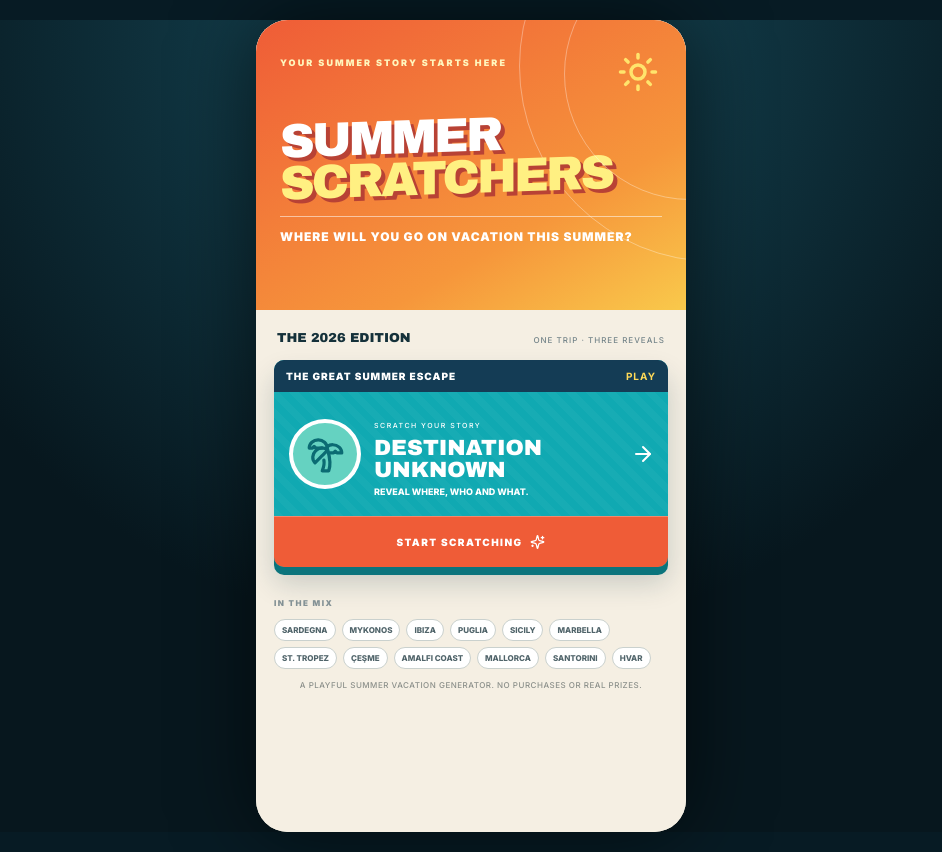
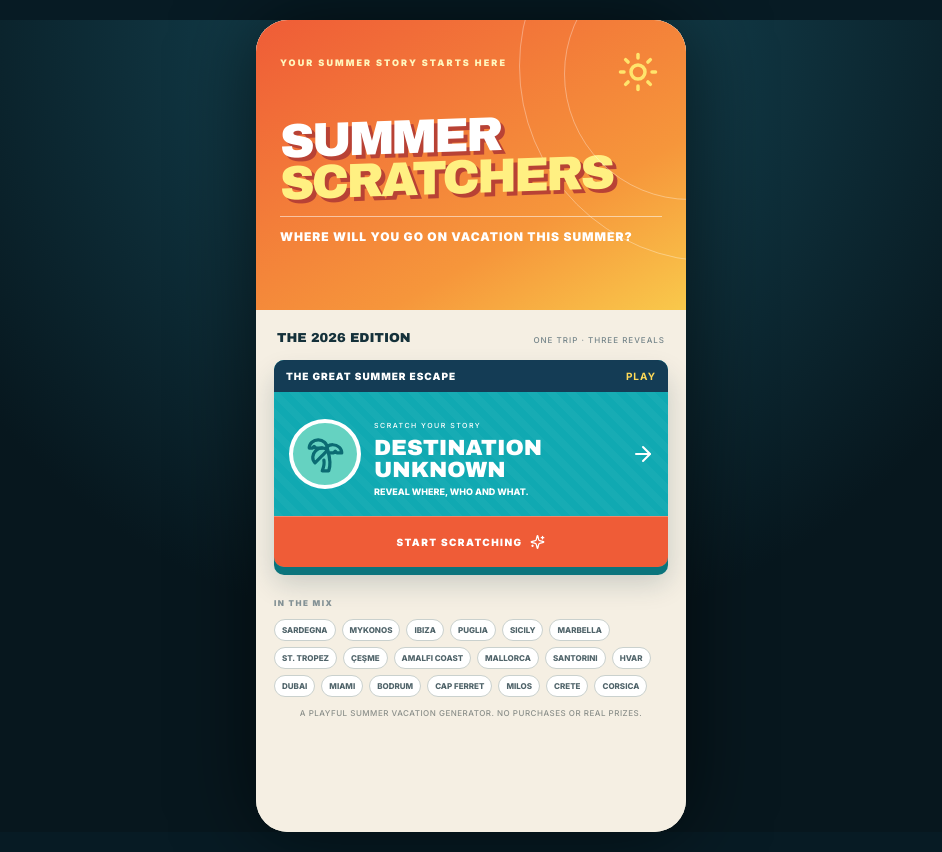
Before and after one commit to prodigalson/summer-scratchers, a React (Vite) app: page / in a window 1280 px wide. Shown: the whole page, without its empty margins (169-1111 px from the left). Built offline with nearby package versions, Linux system fonts and the light colour scheme.

Commit message:
Add more summer destinations

```diff
--- a/src/main.jsx
+++ b/src/main.jsx
@@ -3,7 +3,7 @@ import {createRoot} from 'react-dom/client';
 import {ArrowLeft, ArrowRight, Check, Compass, Heart, MapPin, Palmtree, PartyPopper, Plane, RefreshCw, Sparkles, Sun, Users, Waves} from 'lucide-react';
 import './styles.css';
 
-const destinations=['Sardegna','Mykonos','Ibiza','Puglia','Sicily','Marbella','St. Tropez','Çeşme','Amalfi Coast','Mallorca','Santorini','Hvar'];
+const destinations=['Sardegna','Mykonos','Ibiza','Puglia','Sicily','Marbella','St. Tropez','Çeşme','Amalfi Coast','Mallorca','Santorini','Hvar','Dubai','Miami','Bodrum','Cap Ferret','Milos','Crete','Corsica'];
 const companions=["Your ex","Your friend’s ex","Your crush"];
 const activities=['Clubbing','Boating','Beach day','Romantic restaurant','Art gallery','Sunset cocktails','Sailing','Beach club','Old-town adventure'];
 const pick=a=>a[Math.floor(Math.random()*a.length)];
```
